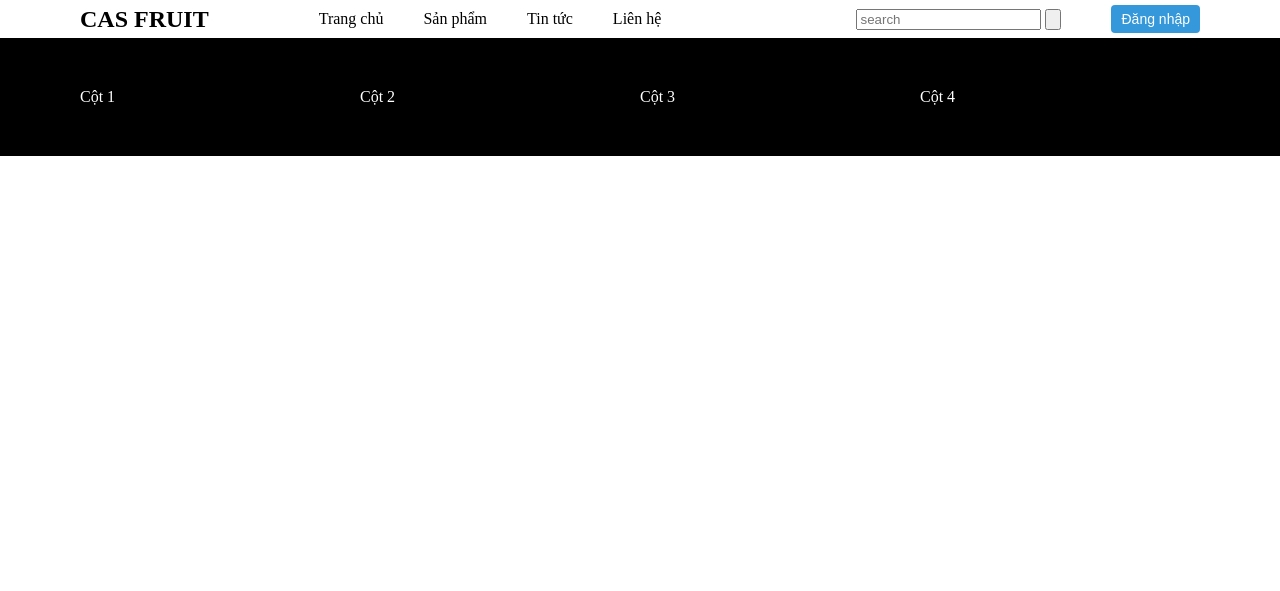
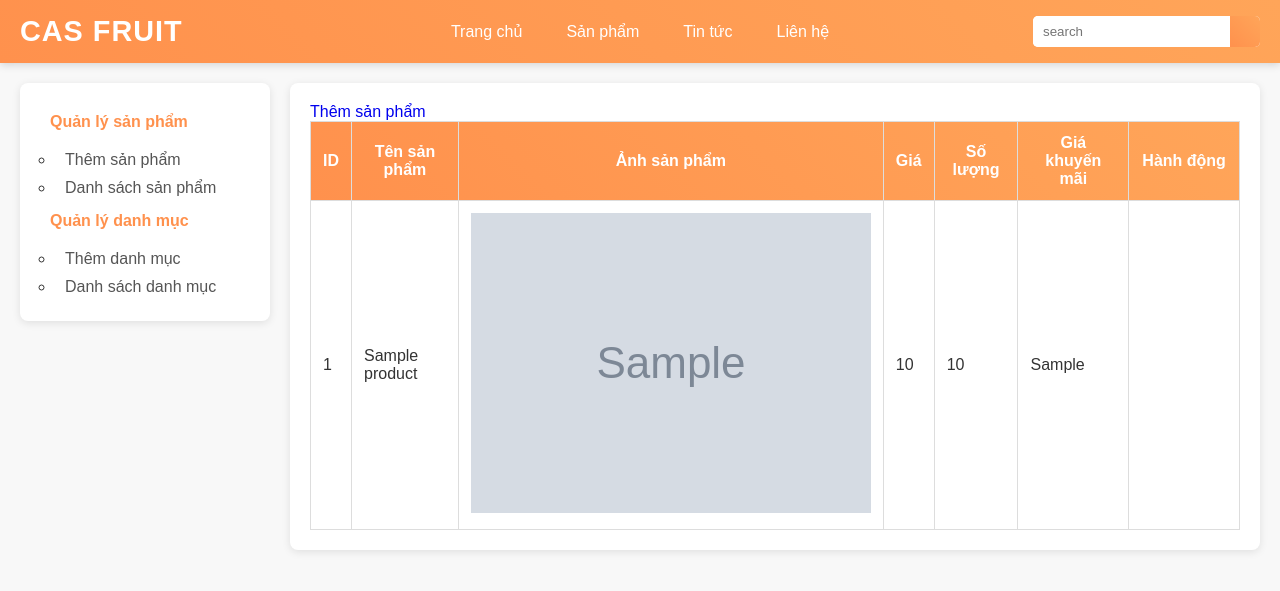
Before and after one commit to loan2806/DuAnMau, a PHP site: page /duanmau_tranthiloan/ in a window 1280 px wide. Shown: the top 591 px of the page. Run offline with PHP 8.4, Linux system fonts and the light colour scheme; tables that the repository leaves empty or names only in its code hold one stand-in row (values such as "Sample post"); some libraries are stand-ins or nearby versions.

Commit message:
first commit

```diff
--- a/controllers/CategoryController.php
+++ b/controllers/CategoryController.php
@@ -22,11 +22,22 @@ class CategoryController
         if ($_SERVER['REQUEST_METHOD'] == 'POST') {
             // echo "khong vui";
             print_r($_POST);
+
+            if(!empty($_POST['cat_name'])){
+                 $cat_name = trim($_POST['cat_name']);
+                 $this->modelCategory->addCategory($cat_name);
+                 header('Location: ?mode=admin&act=category');
+            }else{
+                $err = 'Thêm danh mục không thành công';
+                require_once './views/category/addcategory.php';
+            }
+
         } else {
             $title = "Thêm danh mục";
-            require_once './views/admin/addcategory.php';
+            require_once './views/admin/category/addcategory.php';
         }
     }
+
     public function haldleEditCategory()
     {
         $id = $_GET['id'] ?? null;
--- a/controllers/ProductController.php
+++ b/controllers/ProductController.php
@@ -11,7 +11,17 @@ class ProductController
 
     public function Home()
     {
+        $product = $this->modelProduct->getAllProduct();
+        require_once './views/admin/product/list_product.php';
+    }
+    public function Productdetail($id){
+        $product = $this->modelProduct->getOneProductById($id);
 
-        require_once './views/client/home.php';
+        require_once './views/admin/product/detail_product.php';
+
+    }
+    public function Addproduct(){
+        $danhmuc = ( new CategoryModel)->danhsach();
+        require_once './views/admin/product/add_product.php';
     }
 }
--- a/models/CategoryModel.php
+++ b/models/CategoryModel.php
@@ -43,4 +43,10 @@ class CategoryModel
         $data = $stmt->execute();
         return $data;
     }
+    public function addCategory($cat_name){
+        $sql= "INSERT INTO `category`( `cat_name`) VALUES ('$cat_name')";
+        $stmt = $this->conn->prepare($sql);
+         $data = $stmt->execute();
+        return $data;
+    }
 }
--- a/models/ProductModel.php
+++ b/models/ProductModel.php
@@ -11,6 +11,33 @@ class ProductModel
     // Viết truy vấn danh sách sản phẩm
     public function getAllProduct()
     {
-
+        $sql = "SELECT * FROM product";
+        $stmt = $this->conn->query($sql);
+        $data = $stmt->fetchAll();
+        return $data;
+    }
+    public function getOneProductById($id){
+        $sql = "SELECT * FROM product Where id = $id";
+        $stmt = $this->conn->query($sql);
+        $data = $stmt->fetch();
+        return $data;
+    }
+    public function updateProduct($name, $price, $cate_id, $quantity, $sale, $status, $img){
+        $sql = "UPDATE `product` SET `pro_name`='$name',`price`='$cate_id',`img`='$img',`cate_id`='$cate_id',`quantity`='$quantity',`sale`='$sale',`status`='$status' WHERE 1";
+        $stmt = $this->conn->prepare($sql);
+        $data = $stmt->execute();
+        return $data;
+    }
+    public function deleteProduct($id){
+        $sql = "DELETE FROM `product` WHERE id = $id";
+        $stmt = $this->conn->prepare($sql);
+        $data = $stmt->execute();
+        return $data;
+    }
+    public function addProduct($name, $price, $cate_id, $quantity, $sale, $status, $img){
+        $sql = "INSERT INTO `product`( `pro_name`, `price`, `img`, `cate_id`, `quantity`, `sale`, `status`) VALUES ,'$name','$price','$img','$cate_id','$quantity','$sale','$status')";
+        $stmt = $this->conn->prepare($sql);
+        $data = $stmt->execute();
+        return $data;
     }
 }
--- a/views/admin/category/list_category.php
+++ b/views/admin/category/list_category.php
@@ -8,8 +8,8 @@ require_once './views/admin/header.php';
         ?>
     </aside>
     <main>
-
-        <a href="?mode=admin&act=addcategory">Thêm</a>
+    <link rel="stylesheet" href="./views/admin/css/style.css">
+    <a href="?mode=admin&act=addcategory">Thêm</a>
         <table>
             <thead>
                 <tr>
@@ -26,7 +26,7 @@ require_once './views/admin/header.php';
                         <td><?= $cate['cat_name'] ?></td>
                         <td>
                             <a href="?mode=admin&act=edit_category&id=<?= $cate['id'] ?>">Sửa</a>
-                            <a href="?mode=admin&act=delete_category&id=<?= $cate['id'] ?>" onclick="return(confirm('Bạn có chắc muốn xóa k?')">Xóa</a>
+                            <a href="?mode=admin&act=delete_category&id=<?= $cate['id'] ?>" onclick="return(confirm('Bạn có chắc muốn xóa k?'))">Xóa</a>
                         </td>
                     </tr>
                 <?php endforeach;  ?>
--- a/views/admin/css/style.css
+++ b/views/admin/css/style.css
@@ -1,189 +1,182 @@
+:root {
+    --primary-color: #ff914d; /* Cam dịu */
+    --primary-hover: #ff7a29; /* Cam hover đậm hơn */
+    --primary-gradient: linear-gradient(45deg, #ff914d, #ffa559);
+}
 
-/* ====================
-   GLOBAL STYLES
-   ==================== */
+/* Reset cơ bản */
 * {
     margin: 0;
     padding: 0;
     box-sizing: border-box;
 }
-
 body {
     font-family: Arial, sans-serif;
-    line-height: 1.6;
-    background-color: #f4f4f4;
+    background: #f8f8f8;
     color: #333;
 }
-
 a {
     text-decoration: none;
-    color: inherit;
 }
 
-.container {
-    max-width: 1200px;
-    margin: 0 auto;
-    padding: 0 20px;
+/* ===== HEADER ===== */
+.main-header {
+    background: var(--primary-gradient);
+    padding: 15px 20px;
+    box-shadow: 0 2px 8px rgba(0,0,0,0.15);
 }
-
-/* ====================
-   HEADER
-   ==================== */
-.main-header {
-    background-color: #fff;
-    padding: 1rem 0;
-    border-bottom: 1px solid #ddd;
-}
-
 .header-container {
-    display: flex;
-    align-items: center;
-    justify-content: space-between;
-}
-
-.logo a {
-    font-size: 1.5rem;
-    font-weight: bold;
-    color: #333;
-}
-
-.right-header {
-    display: flex;
+    display: grid;
+    grid-template-columns: 1fr auto 1fr; /* Logo - Menu - Search */
     align-items: center;
     gap: 20px;
 }
-
+.logo {
+    justify-self: start;
+}
+.logo a {
+    color: white;
+    font-size: 1.8rem;
+    font-weight: bold;
+    letter-spacing: 1px;
+}
 .main-nav {
-    display: flex;
+    justify-self: center;
 }
-
 .nav-list {
     list-style: none;
     display: flex;
-    gap: 15px;
+    gap: 20px;
+}
+.nav-link {
+    color: white;
+    padding: 8px 12px;
+    border-radius: 4px;
+    transition: background 0.3s ease, transform 0.2s ease;
+}
+.nav-link:hover {
+    background: rgba(255,255,255,0.2);
+    transform: translateY(-2px);
 }
 
-.nav-link {
-    color: #555;
-    padding: 10px 15px;
-    transition: color 0.3s ease;
-}
-
-.nav-link:hover {
-    color: #007bff;
-}
-
+/* ===== SEARCH ===== */
 .search-form {
+    justify-self: end;
     display: flex;
-    border: 1px solid #ddd;
+    background: white;
     border-radius: 5px;
     overflow: hidden;
 }
-
 .search-input {
     border: none;
     padding: 8px 10px;
     outline: none;
+    flex: 1;
+}
+.search-button {
+    background: var(--primary-gradient);
+    border: none;
+    padding: 0 15px;
+    color: white;
+    cursor: pointer;
+    transition: background 0.3s ease;
+}
+.search-button:hover {
+    background: var(--primary-hover);
 }
 
-.search-button {
-    background-color: #007bff;
-    color: #fff;
-    border: none;
-    padding: 8px 10px;
-    cursor: pointer;
-    transition: background-color 0.3s ease;
+/* ===== SIDEBAR ===== */
+.sidebar-nav {
+    background: white;
+    padding: 20px;
+    border-radius: 8px;
+    box-shadow: 0 2px 8px rgba(0,0,0,0.1);
 }
-
-.search-button:hover {
-    background-color: #0056b3;
-}
-
-.search-button svg {
-    width: 16px;
-    height: 16px;
-    fill: #fff;
-}
-
-/* ====================
-   SIDEBAR
-   ==================== */
-.sidebar-nav {
-    width: 250px;
-    background-color: #fff;
-    padding: 20px;
-    border-right: 1px solid #ddd;
-}
-
 .sidebar-list {
     list-style: none;
 }
-
-.sidebar-item {
-    margin-bottom: 10px;
+.sidebar-item > a {
+    display: block;
+    padding: 10px;
+    font-weight: bold;
+    color: var(--primary-color);
+    border-radius: 4px;
+    transition: background 0.3s ease;
+}
+.sidebar-item > a:hover {
+    background: rgba(255,145,77,0.15);
+}
+.submenu {
+    padding-left: 15px;
+    margin-top: 5px;
+}
+.submenu-link {
+    display: block;
+    padding: 5px 10px;
+    color: #555;
+    transition: color 0.3s ease, transform 0.2s ease;
+}
+.submenu-link:hover {
+    color: var(--primary-color);
+    transform: translateX(5px);
 }
 
-.sidebar-link {
-    display: block;
-    padding: 10px 15px;
-    color: #333;
-    border-bottom: 1px solid #eee;
-    transition: background-color 0.3s ease;
+/* ===== MAIN LAYOUT ===== */
+.main {
+    display: flex;
+    gap: 20px;
+    padding: 20px;
+}
+.main > aside {
+    flex: 0 0 250px;
+}
+.main > main {
+    flex: 1;
+    background: white;
+    border-radius: 8px;
+    padding: 20px;
+    box-shadow: 0 2px 8px rgba(0,0,0,0.1);
 }
 
-.sidebar-link:hover {
-    background-color: #f0f0f0;
-    color: #007bff;
+/* ===== HIỆU ỨNG CHO BẢNG ===== */
+table {
+    width: 100%;
+    border-collapse: collapse;
+    animation: fadeInUp 0.5s ease;
+}
+thead {
+    background: var(--primary-gradient);
+    color: white;
+}
+th, td {
+    padding: 12px;
+    border: 1px solid #ddd;
+}
+tbody tr {
+    transition: background 0.3s ease, transform 0.2s ease;
+}
+tbody tr:hover {
+    background: #fff5e6;
+    transform: scale(1.01);
+}
+td a {
+    padding: 5px 10px;
+    border-radius: 4px;
+    color: white;
+}
+td a[href*="edit_category"] {
+    background: linear-gradient(45deg, #ffcc80, #ffb347);
+    color: black;
+}
+td a[href*="delete_category"] {
+    background: linear-gradient(45deg, #ff6666, #ff0000);
+}
+td a:hover {
+    opacity: 0.85;
 }
 
-.submenu {
-    list-style: none;
-    padding-left: 20px;
-    margin-top: 5px;
-    /* Ẩn submenu theo mặc định, có thể dùng JS để hiện */
-    /* display: none; */
+/* Animation */
+@keyframes fadeInUp {
+    from { transform: translateY(10px); opacity: 0; }
+    to { transform: translateY(0); opacity: 1; }
 }
-
-.submenu-item {
-    margin-bottom: 5px;
-}
-
-.submenu-link {
-    display: block;
-    padding: 5px 15px;
-    color: #666;
-    transition: color 0.3s ease;
-}
-
-.submenu-link:hover {
-    color: #007bff;
-}
-
-/* ====================
-   UTILITIES
-   ==================== */
-.flex {
-    display: flex;
-    align-items: center;
-}
-/* ====================
-   MAIN CONTENT LAYOUT
-   ==================== */
-.main {
-    display: flex;
-    min-height: calc(100vh - 80px); /* 80px là chiều cao ví dụ của header và footer */
-}
-
-.main > aside {
-    width: 250px; /* Chiều rộng sidebar, có thể tùy chỉnh */
-    flex-shrink: 0;
-}
-
-.main > main {
-    flex-grow: 1;
-    padding: 20px;
-    background-color: #fff;
-    margin: 20px;
-    border-radius: 8px;
-    box-shadow: 0 0 10px rgba(0, 0, 0, 0.1);
-}
--- a/views/admin/header.php
+++ b/views/admin/header.php
@@ -28,15 +28,16 @@
                     </li>
                 </ul>
             </nav>
-            <form class="search-form">
-                <input type="text" placeholder="search" required class="search-input"/>
-                <button type="submit" class="search-button">
-                    <svg xmlns="http://www.w3.org/2000/svg" viewBox="0 0 640 640">
-                        <path d="M480 272C480 317.9 465.1 360.3 440 394.7L566.6 521.4C579.1 533.9 579.1 554.2 566.6 566.7C554.1 579.2 533.8 579.2 521.3 566.7L394.7 440C360.3 465.1 317.9 480 272 480C157.1 480 64 386.9 64 272C64 157.1 157.1 64 272 64C386.9 64 480 157.1 480 272zM272 416C351.5 416 416 351.5 416 272C416 192.5 351.5 128 272 128C192.5 128 128 192.5 128 272C128 351.5 192.5 416 272 416z"/>
-                    </svg>
-                </button>
-            </form>
         </div>
+        <div><form class="search-form">
+            <input type="text" placeholder="search" required class="search-input"/>
+            <button type="submit" class="search-button">
+                <svg xmlns="http://www.w3.org/2000/svg" viewBox="0 0 640 640">
+                    <path d="M480 272C480 317.9 465.1 360.3 440 394.7L566.6 521.4C579.1 533.9 579.1 554.2 566.6 566.7C554.1 579.2 533.8 579.2 521.3 566.7L394.7 440C360.3 465.1 317.9 480 272 480C157.1 480 64 386.9 64 272C64 157.1 157.1 64 272 64C386.9 64 480 157.1 480 272zM272 416C351.5 416 416 351.5 416 272C416 192.5 351.5 128 272 128C192.5 128 128 192.5 128 272C128 351.5 192.5 416 272 416z"/>
+                </svg>
+            </button>
+        </form></div>
+
     </div>
 </header>
 <body>
--- a/views/admin/index.php
+++ b/views/admin/index.php
@@ -13,6 +13,10 @@ match ($act) {
     'update_category'=>(new CategoryController())->haldleUpdateCategory(),
     'them-danh-muc'=>(new CategoryController())->AddControllerView(),
     'delete_category'=>(new CategoryController())->haldleDeleteCategory(),
+    'list_product'=>(new ProductController())->Home(),
+    'detail_product'=>(new ProductController())->Productdetail($_GET['id']),
+    'add_product'=>(new ProductController())->Addproduct(),
+
 
 };
 ?>
--- /dev/null
+++ b/views/admin/product/list_product.php
@@ -0,0 +1,52 @@
+<?php
+require_once './views/admin/header.php';
+?>
+<div class="main">
+    <aside>
+        <?php
+        require_once './views/admin/sidebar.php';
+        ?>
+    </aside>
+    <main>
+    <link rel="stylesheet" href="./views/admin/css/style.css">
+    <a href="?mode=admin&act=add_product">Thêm sản phẩm</a>
+    <table>
+        <thead>
+            <tr>
+                <th>ID</th>
+                <th>Tên sản phẩm</th>
+                <th>Ảnh sản phẩm</th>
+                <th>Giá</th>
+                <th>Số lượng</th>
+                <th>Giá khuyến mãi</th>
+                <th>Hành động</th>
+            </tr>
+        </thead>
+        <tbody>
+            <tr>
+                <?php
+                    foreach ($product as $pro):
+                ?>
+                <td><?= $pro['id'] ?></td>
+                <td><?= $pro['pro_name'] ?></td>
+                <td><img src="<?=$pro['img'] ?>" alt=""></td>
+                <td><?= $pro['price'] ?></td>
+                <td><?= $pro['quantity'] ?></td>
+                <td><?= $pro['sale'] ?></td>
+                <td>
+                    <a href="?mode=">Sửa</a>
+                    <a href="?mode=admin&act=detail_product&id=<?= $pro['id'] ?>">Chi tiết</a>
+                </td>
+
+            </tr>
+                <?php endforeach; ?>
+        </tbody>
+    </table>
+
+
+
+    </main>
+</div>
+<?php
+require_once './views/admin/footer.php';
+?>
--- a/views/admin/sidebar.php
+++ b/views/admin/sidebar.php
@@ -4,14 +4,14 @@
             <a href="#" class="sidebar-link">Quản lý sản phẩm</a>
             <ul class="submenu">
                 <li class="submenu-item"><a href="#" class="submenu-link">Thêm sản phẩm</a></li>
-                <li class="submenu-item"><a href="#" class="submenu-link">Danh sách sản phẩm</a></li>
+                <li class="submenu-item"><a href="<?= BASE_URL .  '?mode=admin&act=list_product' ?>" class="submenu-link">Danh sách sản phẩm</a></li>
             </ul>
         </li>
         <li class="sidebar-item has-submenu">
             <a href="#" class="sidebar-link">Quản lý danh mục</a>
             <ul class="submenu">
                 <li class="submenu-item"><a href="<?= BASE_URL.'?mode=admin&act=them-danh-muc'?>" class="submenu-link">Thêm danh mục</a></li>
-                <li class="submenu-item"><a href="#" class="submenu-link">Danh sách danh mục</a></li>
+                <li class="submenu-item"><a href="<?= BASE_URL.'?mode=admin&act=category'?>" class="submenu-link">Danh sách danh mục</a></li>
             </ul>
         </li>
     </ul>
--- a/views/auth/register.php
+++ b/views/auth/register.php
@@ -90,7 +90,7 @@
             <button type="submit">Đăng ký</button>
         </form>
         <div class="link">
-            Đã có tài khoản? <a href="index.php?mode=login">Đăng nhập</a>
+            Đã có tài khoản? <a href="?mode=auth&act=login">Đăng nhập</a>
         </div>
     </div>
 </body>
```
Also changed, not shown: views/admin/category/addcategory.php (+15 -10 lines), views/admin/product/add_product.php (added, +53 -0 lines), views/admin/product/detail_product.php (added, +40 -0 lines), views/auth/login.php (+12 -11 lines), views/client/header.php (+8 -14 lines), views/admin/product/edit_product.php (added).
